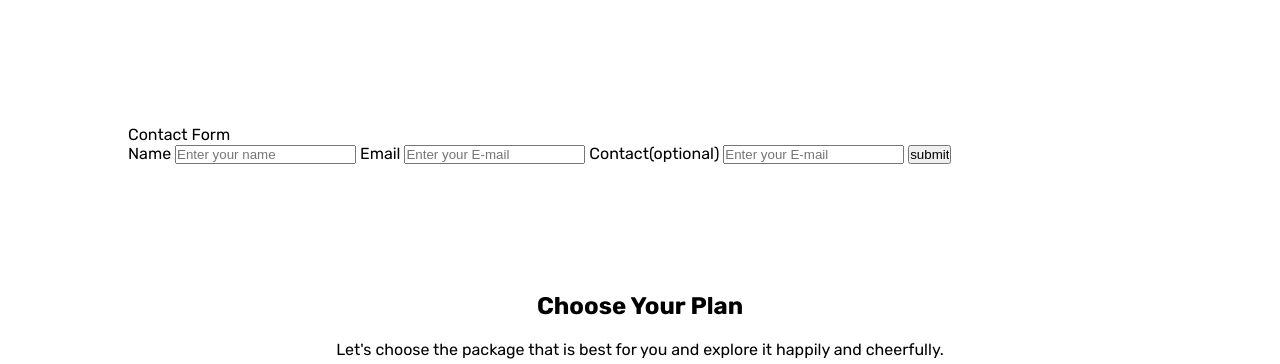
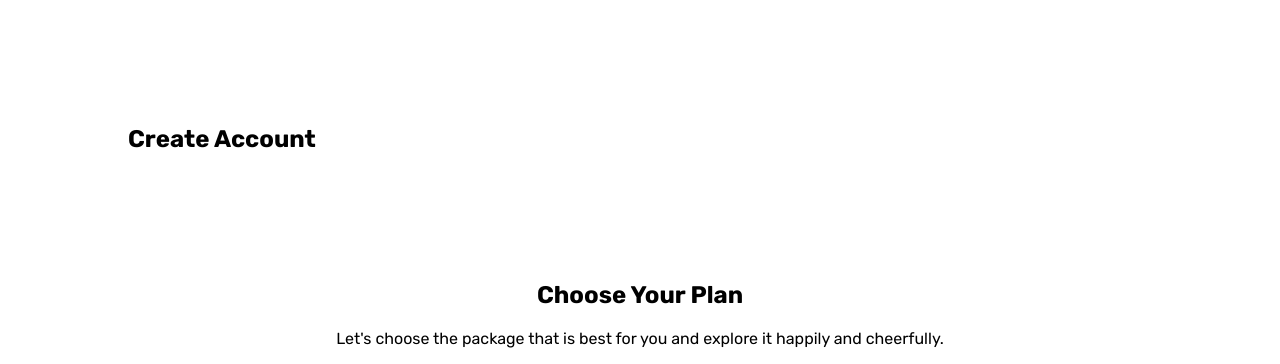
Before and after one commit to vivekbhatt07/LearnGit, a plain HTML site: page index.html in a window 1280 px wide. Shown: the part 746-1110 px from the top of the page. Drawn offline with Linux system fonts and the light colour scheme.

Commit message:
updated html

```diff
--- a/index.html
+++ b/index.html
@@ -56,48 +56,11 @@
     </header>
     <main>
       <section id="wrapper">
-        <div id="contact-form">
-          <p class="contact-form-heading">Contact Form</p>
-          <form action="" id="user-form">
-            <label for="user-name"
-              >Name
-              <input
-                id="user-name"
-                type="text"
-                name="user-name"
-                placeholder="Enter your name"
-                required
-              />
-            </label>
-            <label for="user-email"
-              >Email
-              <input
-                id="user-email"
-                type="text"
-                name="user-email"
-                placeholder="Enter your E-mail"
-              />
-            </label>
-            <label for="user-contact"
-              >Contact(optional)
-              <input
-                id="user-contact"
-                type="text"
-                name="user-contact"
-                placeholder="Enter your E-mail"
-                required
-              />
-            </label>
-
-            <input
-              id="sumbit-btn"
-              type="submit"
-              name="sumbit-btn"
-              placeholder="Enter your Contact number"
-              value="submit"
-            />
-          </form>
-        </div>
+        <form class="user-form">
+          <div class="form-header">
+            <h2>Create Account</h2>
+          </div>
+        </form>
       </section>
       <section class="select-card-section">
         <div class="select-card-head">
```
